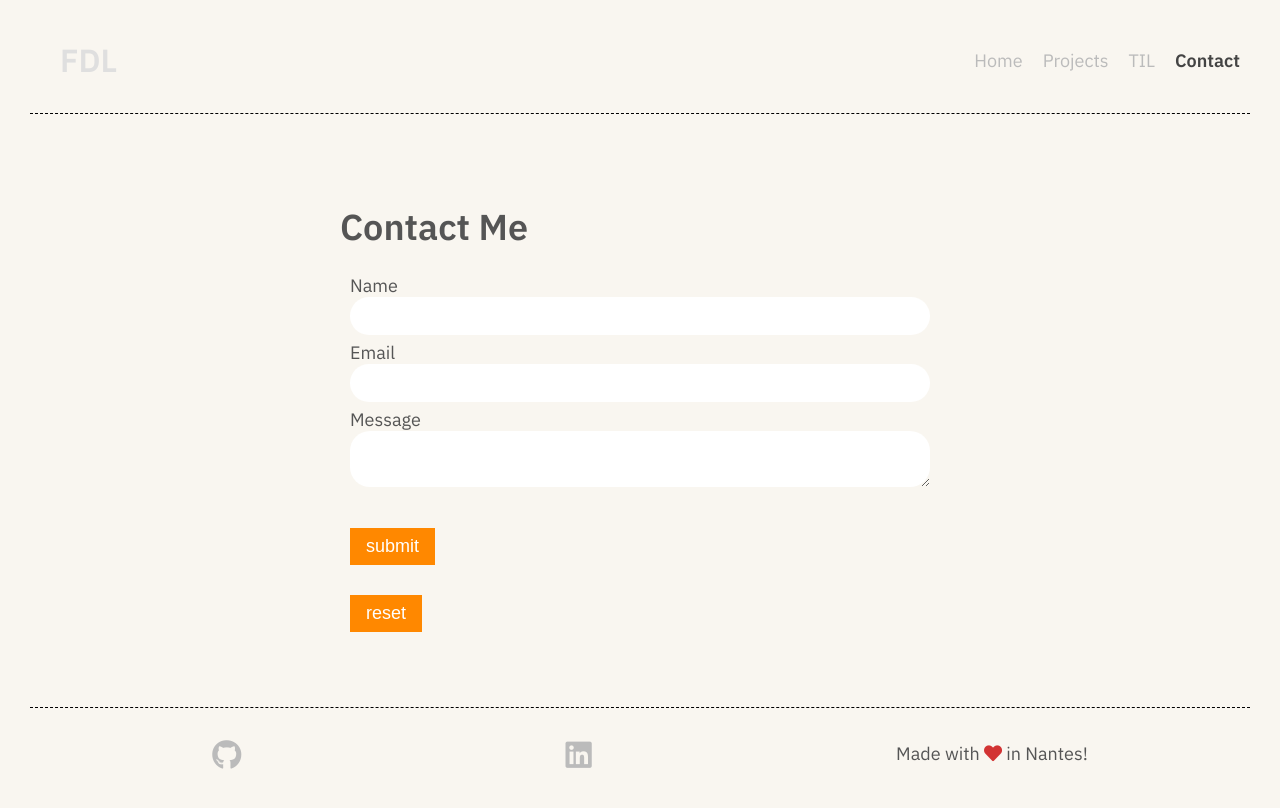
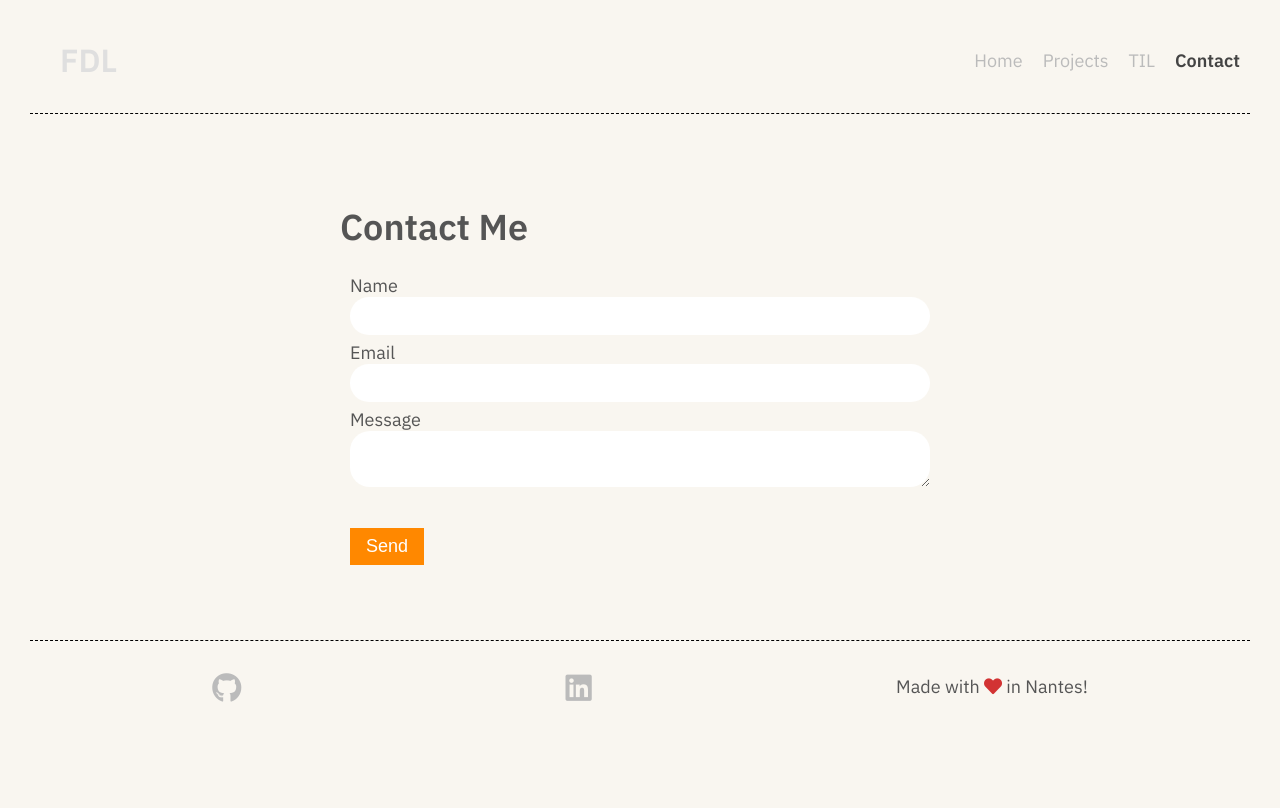
Before and after one commit to francoisedumas/fdlab, a Vue app: page /contact in a window 1280 px wide. Built offline with nearby package versions, Linux system fonts and the light colour scheme.

Commit message:
Fix form submission with Netlify

```diff
--- a/src/views/Contact.vue
+++ b/src/views/Contact.vue
@@ -1,7 +1,12 @@
 <template>
   <div class="contact">
     <h1>Contact Me</h1>
-    <form name="contact" method="POST" data-netlify="true">
+    <form
+      name="contact"
+      method="post"
+      data-netlify="true"
+      data-netlify-honeypot="bot-field"
+    >
       <input type="hidden" name="form-name" value="contact" />
       <div>
         <label>Name</label>
@@ -19,8 +24,7 @@
       </div>
 
       <div>
-        <button type="submit">submit</button>
-        <button type="reset">reset</button>
+        <button type="submit">Send</button>
       </div>
     </form>
   </div>
```
